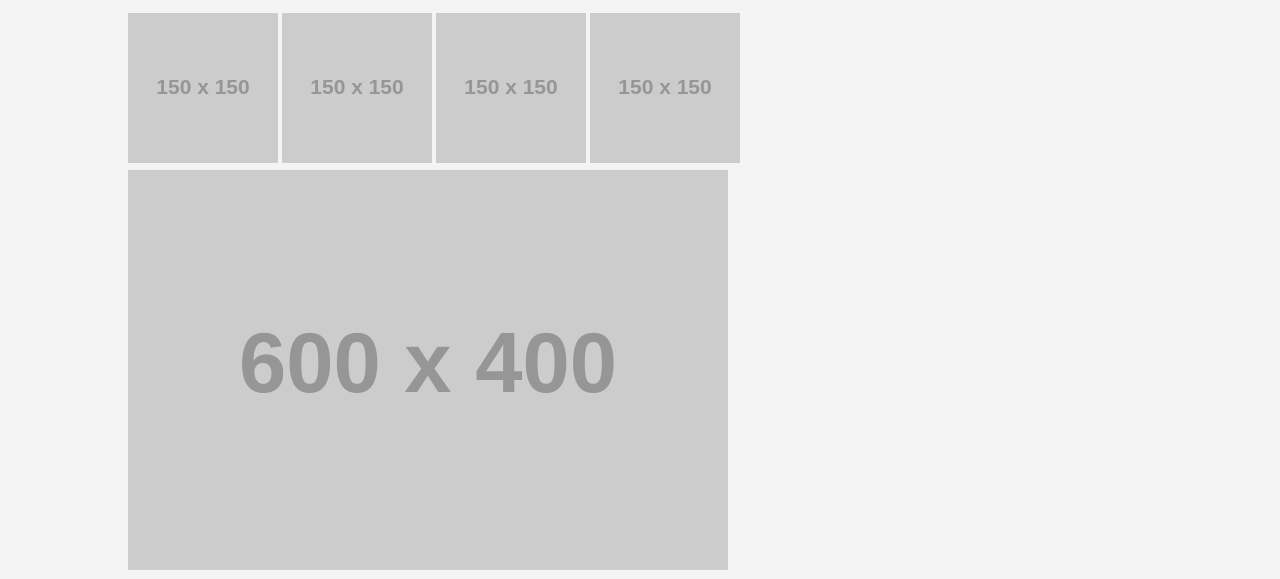
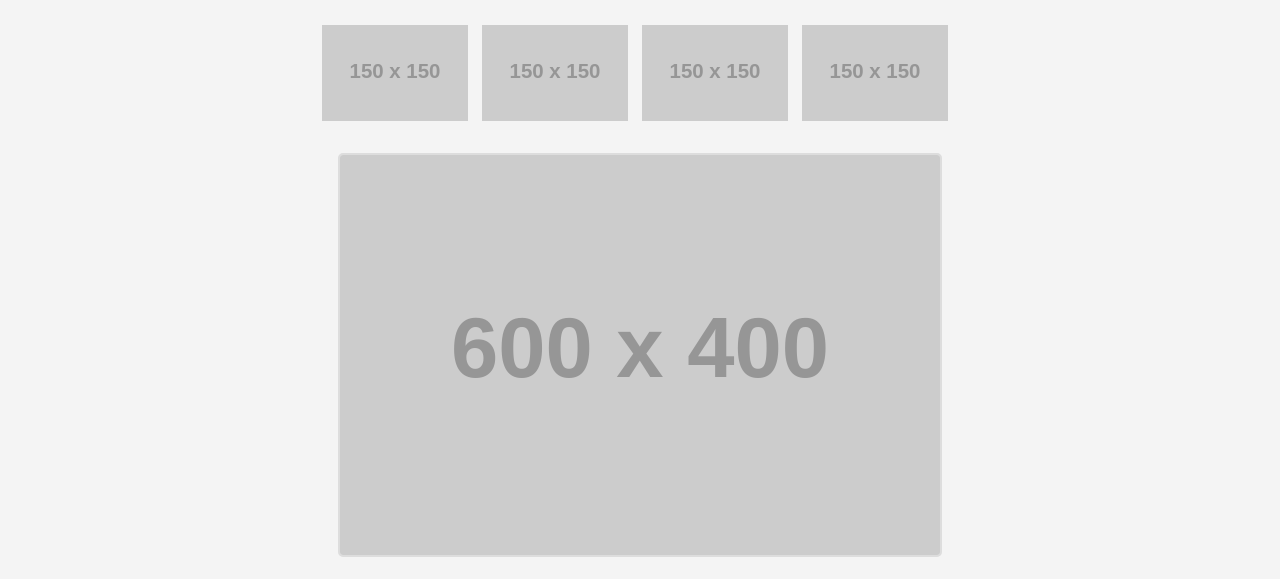
Before and after one commit to Childabeast/RinseSD, a plain HTML site: page index.html in a window 1280 px wide. Shown: the part 221-800 px from the top of the page. Drawn offline with Linux system fonts and the light colour scheme; placeholder pictures from the web are drawn by us.

Commit message:
Update styles.css

```diff
--- a/styles.css
+++ b/styles.css
@@ -93,6 +93,49 @@ footer p {
         text-align: left;
     }
 }
+/* Gallery container styling */
+.gallery-container {
+    display: flex;
+    flex-direction: column;
+    align-items: center;
+}
+
+/* Thumbnail section styling */
+.gallery-thumbnails {
+    display: flex;
+    overflow-x: auto;
+    white-space: nowrap;
+    margin-bottom: 20px;
+    padding: 10px;
+}
+
+.thumbnail {
+    display: inline-block;
+    width: 150px;
+    height: 100px;
+    object-fit: cover;
+    margin-right: 10px;
+    cursor: pointer;
+    transition: transform 0.2s ease, border 0.2s ease;
+    border: 2px solid transparent;
+}
+
+.thumbnail:hover {
+    transform: scale(1.1);
+    border-color: #007bff;
+}
+
+/* Display section styling */
+.gallery-display {
+    text-align: center;
+}
+
+#display-image {
+    max-width: 100%;
+    height: auto;
+    border: 2px solid #ddd;
+    border-radius: 5px;
+}
 
 @media (max-width: 480px) {
     header h1 {
```
